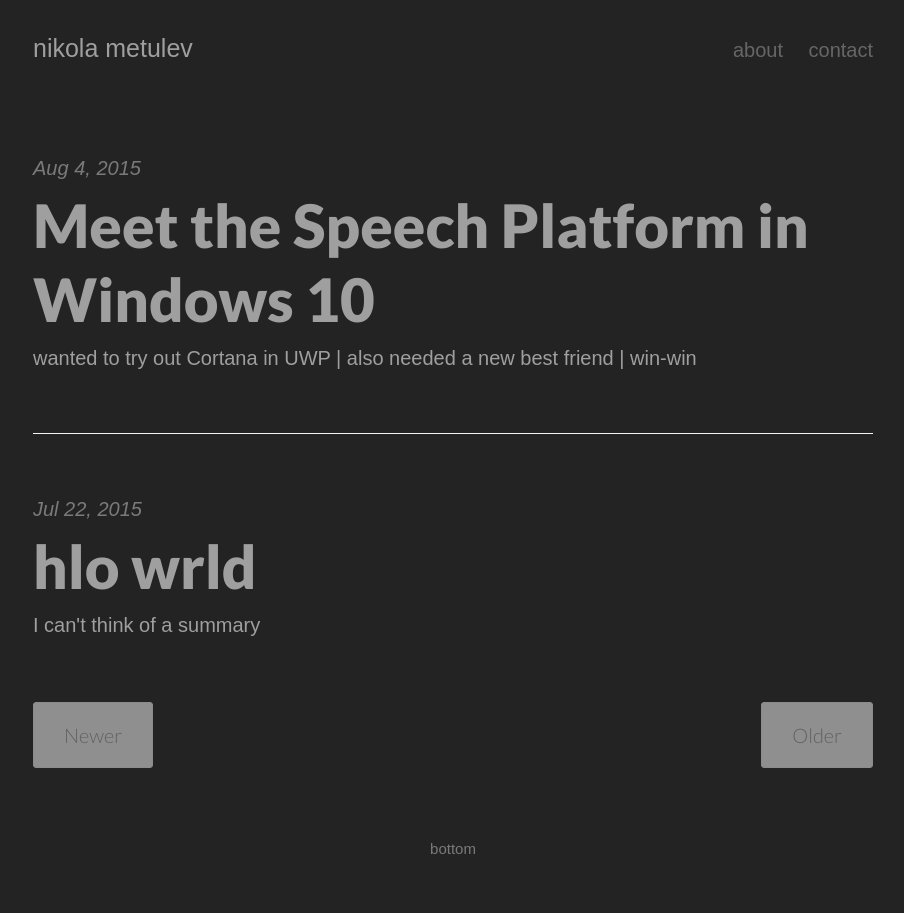
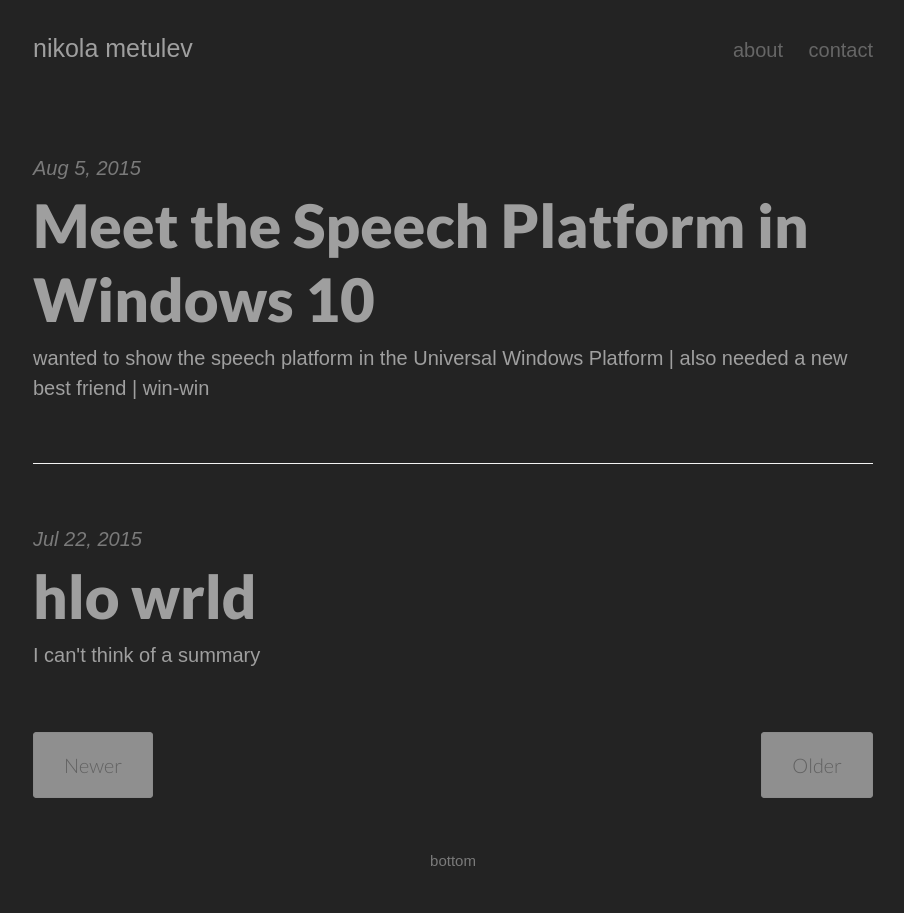
Before and after one commit to nmetulev/nmetulev.github.io, a Jekyll site: the page built from index.html, in a window 1280 px wide. Shown: the whole page, without its empty margins (187-1091 px from the left). Built offline with Jekyll 4.4.1, drawn with Linux system fonts in a browser that asks for light colours; the list of posts is cut into pages by our own code.

Commit message:
minor update to Cortana post

```diff
--- a/_posts/2015-08-04-speech-in-uwp.md
+++ b/_posts/2015-08-04-speech-in-uwp.md
@@ -1,8 +1,8 @@
 ---
 layout:     post
 title:      Meet the Speech Platform in Windows 10
-date:       2015-08-04 12:31:19
-summary:    wanted to try out Cortana in UWP | also needed a new best friend | win-win
+date:       2015-08-05 12:31:19
+summary:    wanted to show the speech platform in the Universal Windows Platform | also needed a new best friend | win-win
 categories: Cortana
 ---
 
```
